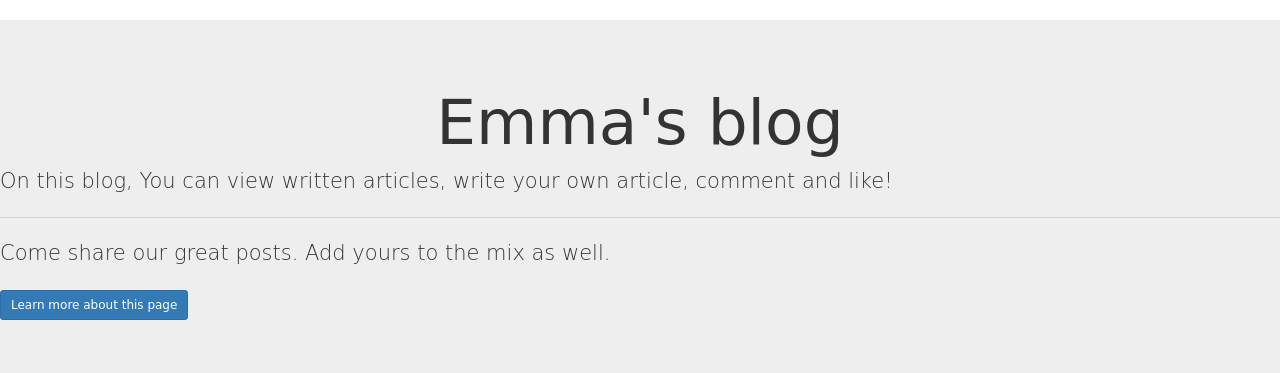
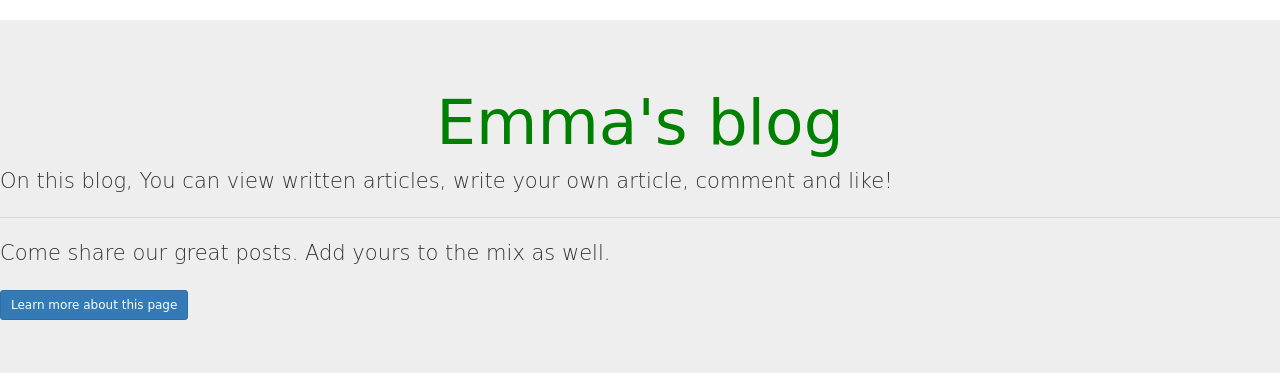
Before and after one commit to ambonte/blog, a Flask app: template app/templates/index.html in a window 1280 px wide. Shown: the part 52-425 px from the top of the page. Run offline with Flask 2, Linux system fonts and the light colour scheme; the template is opened without the code that fills it, so the values that code supplies are empty; some libraries are stand-ins or nearby versions.

Commit message:
adding colors

```diff
--- a/app/templates/index.html
+++ b/app/templates/index.html
@@ -13,7 +13,7 @@
 {% block content %}
 
 <div class="jumbotron" style="font-family: 'Galada', cursive; font-size: 30px;">
-        <h1 class="display-4" style="text-align: center; size: 80px;">Emma's blog</h1>
+        <h1 class="display-4" style="text-align: center; color: green;">Emma's blog</h1>
         <p class="lead">On this blog, You can view written articles, write your own article, comment and like! </p>
         <hr class="my-4">
         <p>Come share our great posts. Add yours to the mix as well.</p>
```
